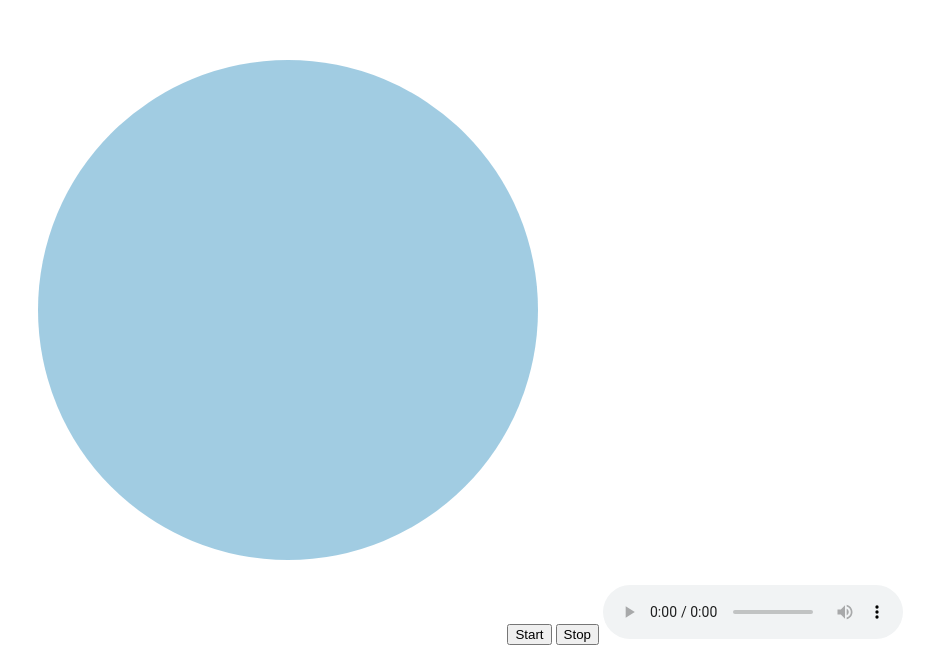
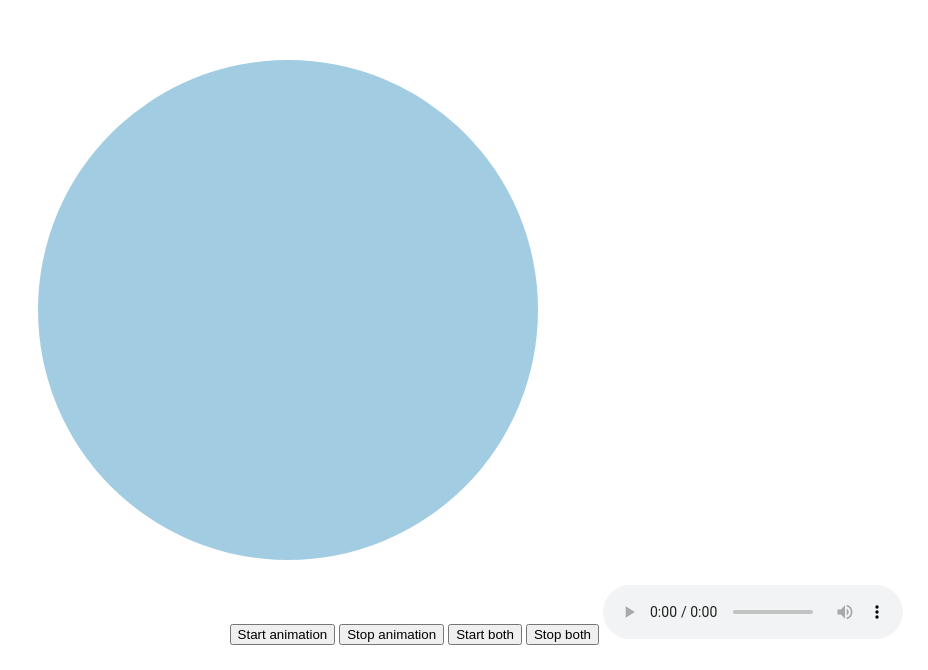
Before and after one commit to laine-k/fablab, a plain HTML site: page index.html in a window 1280 px wide. Shown: the part 130-800 px from the top of the page, without its empty margins (352-1280 px from the left). Drawn offline with Linux system fonts and the light colour scheme.

Commit message:
stop both

```diff
--- a/index.html
+++ b/index.html
@@ -16,9 +16,11 @@
 		<div id="timer"></div>
 		<!--<div id="counter"></div>-->
 		<div class="buttons">
-			<button onclick="startAnimation()">Start</button>
-			<button onclick="stopAnimation()">Stop</button>
-			<audio controls>
+			<button onclick="startAnimation()">Start animation</button>
+			<button onclick="stopAnimation()">Stop animation</button>
+			<button onclick="startBoth()">Start both</button>
+			<button onclick="stopBoth()">Stop both</button>
+			<audio controls id="audioPlayer">
 				<source src="sound.mp3" type="audio/mpeg">
 			  </audio>
 		</div>
@@ -71,6 +73,14 @@
 		function stopAnimation(){
 			document.getElementById('pacer').className ='still';
 		}
+		function startBoth(){
+			document.getElementById('audioPlayer').play();
+			document.getElementById('pacer').classList.add('moving');
+		}
+		function stopBoth(){
+			document.getElementById('audioPlayer').pause();
+			document.getElementById('pacer').className ='still';
+		}
 
 	</script>
 
```
